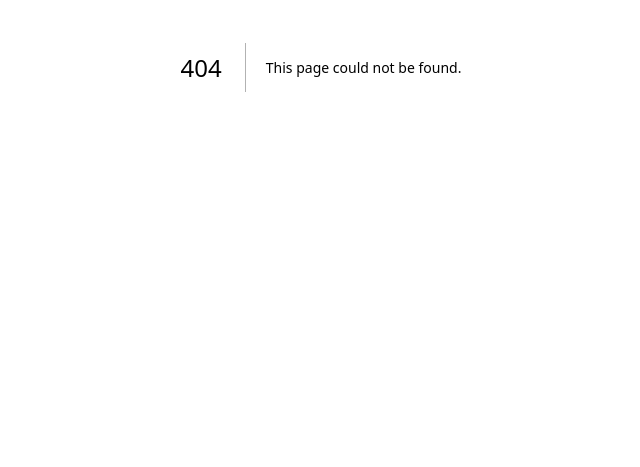
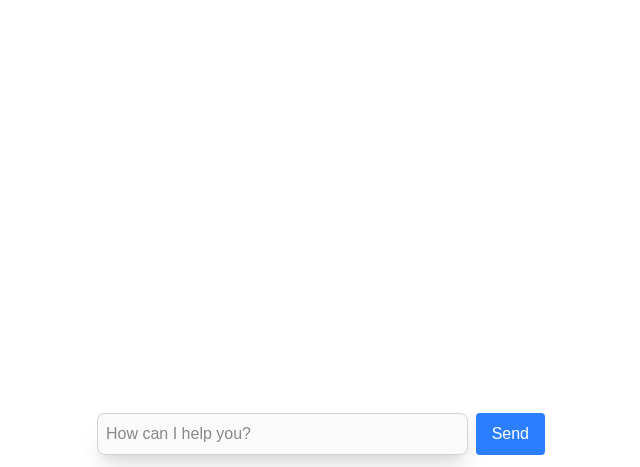
Before and after one commit to johnhm22/next16-with-vercel-ai-sdk, a Next.js app: page /ui/tools in a window 1280 px wide. Before the commit this address had no page. Shown: the part 333-800 px from the top of the page, without its empty margins (319-959 px from the left). Built offline with nearby package versions, Linux system fonts and the light colour scheme.

Commit message:
Creating page calling api with tool object containing getWeather function

```diff
--- /dev/null
+++ b/app/ui/tools/page.tsx
@@ -0,0 +1,90 @@
+"use client";
+
+import React, { useState } from "react";
+import { useChat } from "@ai-sdk/react";
+import { DefaultChatTransport } from "ai";
+
+export default function ToolsChatPage() {
+	const [input, setInput] = useState("");
+
+	const { messages, sendMessage, status, error, stop } = useChat({
+		transport: new DefaultChatTransport({
+			api: "/api/tools",
+		}),
+	});
+
+	const handleSubmit = (e: React.FormEvent<HTMLFormElement>) => {
+		e.preventDefault();
+		sendMessage({ text: input });
+		setInput("");
+	};
+
+	return (
+		<div className="flex flex-col w-full max-w-md py-24 mx-auto stretch">
+			{error && <div className="text-red-500 mb-4">{error.message}</div>}
+			{messages.map((message) => (
+				<div className="mb-4" key={message.id}>
+					<div className="font-semibold">
+						{message.role === "user" ? "You:" : "AI:"}
+					</div>
+					{message.parts.map((part, idx) => {
+						switch (part.type) {
+							case "text":
+								return (
+									<div
+										className="whitespace-pre-wrap"
+										key={`${message.id}-${idx}`}
+									>
+										{part.text}
+									</div>
+								);
+							default:
+								return null;
+						}
+					})}
+				</div>
+			))}
+
+			{(status === "submitted" || status === "streaming") && (
+				<div className="mb-4">
+					<div className="flex items-center gap-2">
+						<div className="animate-spin rounded-full h-4 w-4 border-b-2 border-blue-400"></div>
+					</div>
+				</div>
+			)}
+
+			<form
+				onSubmit={handleSubmit}
+				className="mb-3 fixed bottom-0 mx-auto w-full bg-zinc-50 left-0 right-0 max-w-md"
+			>
+				<div className="flex gap-2">
+					<input
+						className="p-2 border border-zinc-300 flex-1 rounded-lg shadow-xl"
+						placeholder="How can I help you?"
+						value={input}
+						onChange={(e) => setInput(e.target.value)}
+						suppressHydrationWarning
+					/>
+
+					{status === "streaming" || status === "submitted" ? (
+						<button
+							onClick={stop}
+							className=" disabled:opacity-50 disabled:cursor-not-allowed bg-blue-500 text-white py-2 px-4 hover:bg-blue-700 rounded"
+							type="submit"
+						>
+							Stop
+						</button>
+					) : (
+						<button
+							className=" disabled:opacity-50 disabled:cursor-not-allowed bg-blue-500 text-white py-2 px-4 hover:bg-blue-700 rounded"
+							type="submit"
+							disabled={status !== "ready"}
+						>
+							Send
+						</button>
+					)}
+				</div>
+			</form>
+		</div>
+	);
+}
```
